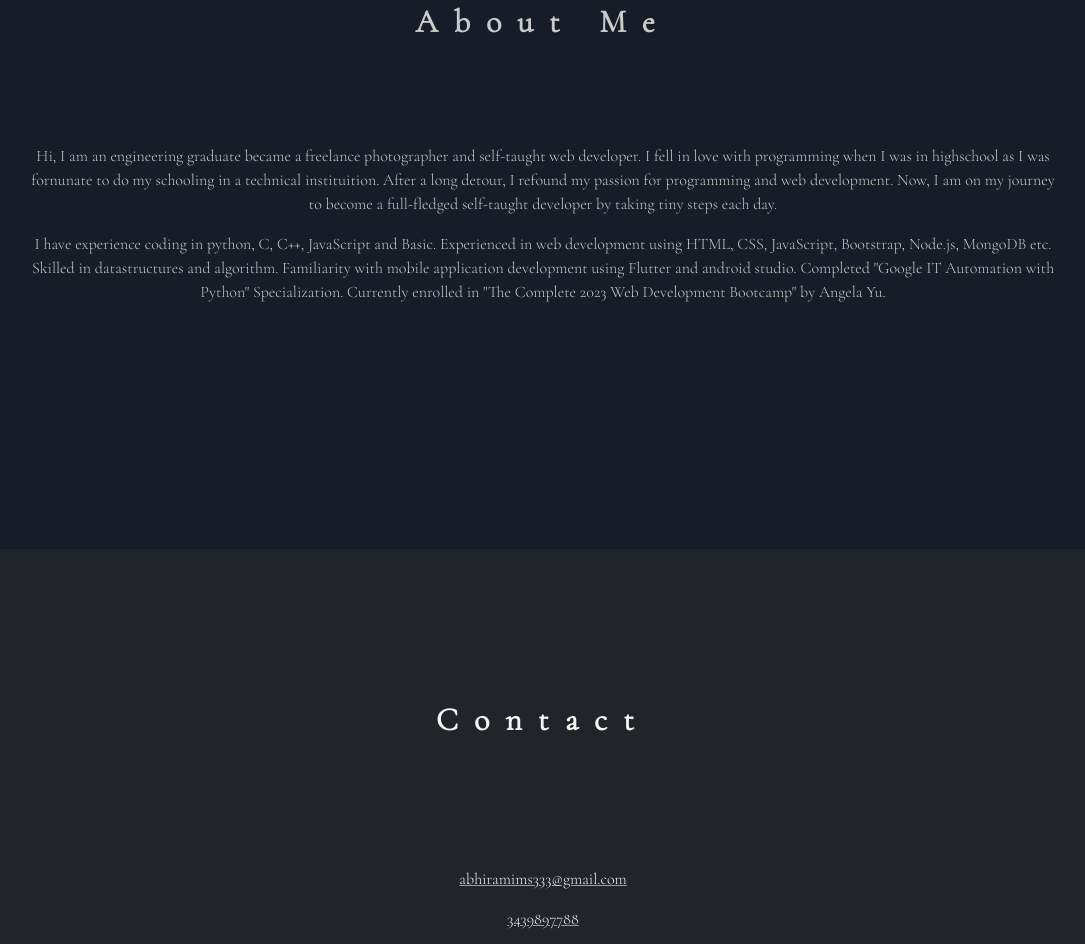
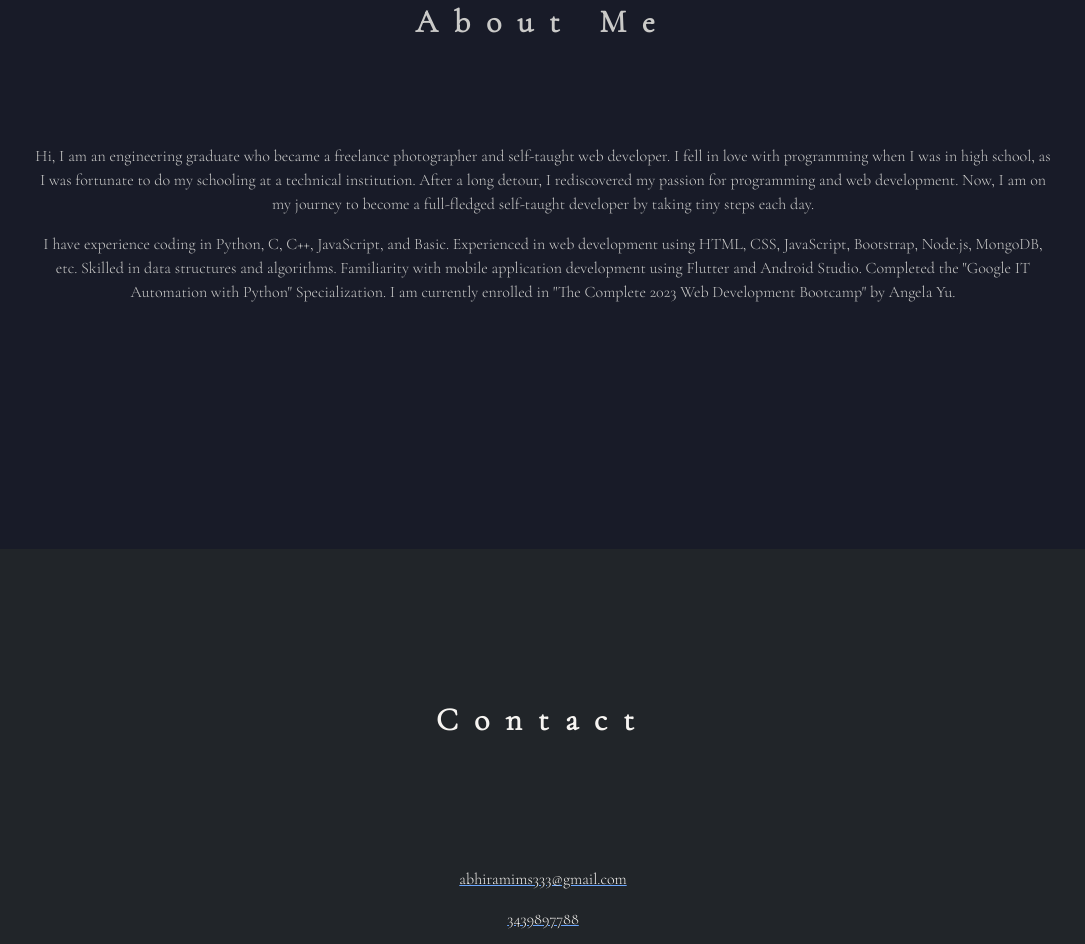
Before and after one commit to Abhi-MS/Abhi-Murali-Portfolio, a plain HTML site: page index.html in a window 1280 px wide. Shown: the part 1851-2795 px from the top of the page, without its empty margins (97-1182 px from the left). Drawn offline with nearby package versions, Linux system fonts and the light colour scheme.

Commit message:
Correct typos in index.html

```diff
--- a/index.html
+++ b/index.html
@@ -158,8 +158,8 @@
         <div id="tabt">
             <br />
             <h2>About Me</h2>
-            <p class="text-center">Hi, I am an engineering graduate became a freelance photographer and self-taught web developer. I fell in love with programming when I was in highschool as I was fornunate to do my schooling in a technical instituition. After a long detour, I refound my passion for programming and web development. Now, I am on my journey to become a full-fledged self-taught developer by taking tiny steps each day. </p>
-            <p class="text-center"> I have experience coding in python, C, C++, JavaScript and Basic. Experienced in web development using HTML, CSS, JavaScript, Bootstrap, Node.js, MongoDB etc. Skilled in datastructures and algorithm. Familiarity with mobile application development using Flutter and android studio. Completed "Google IT Automation with Python" Specialization. Currently enrolled in "The Complete 2023 Web Development Bootcamp" by Angela Yu.
+            <p class="text-center">Hi, I am an engineering graduate who became a freelance photographer and self-taught web developer. I fell in love with programming when I was in high school, as I was fortunate to do my schooling at a technical institution. After a long detour, I rediscovered my passion for programming and web development. Now, I am on my journey to become a full-fledged self-taught developer by taking tiny steps each day. </p>
+            <p class="text-center"> I have experience coding in Python, C, C++, JavaScript, and Basic. Experienced in web development using HTML, CSS, JavaScript, Bootstrap, Node.js, MongoDB, etc. Skilled in data structures and algorithms. Familiarity with mobile application development using Flutter and Android Studio. Completed the "Google IT Automation with Python" Specialization. I am currently enrolled in "The Complete 2023 Web Development Bootcamp" by Angela Yu.
             </p>
         </div>
       </section>
```
